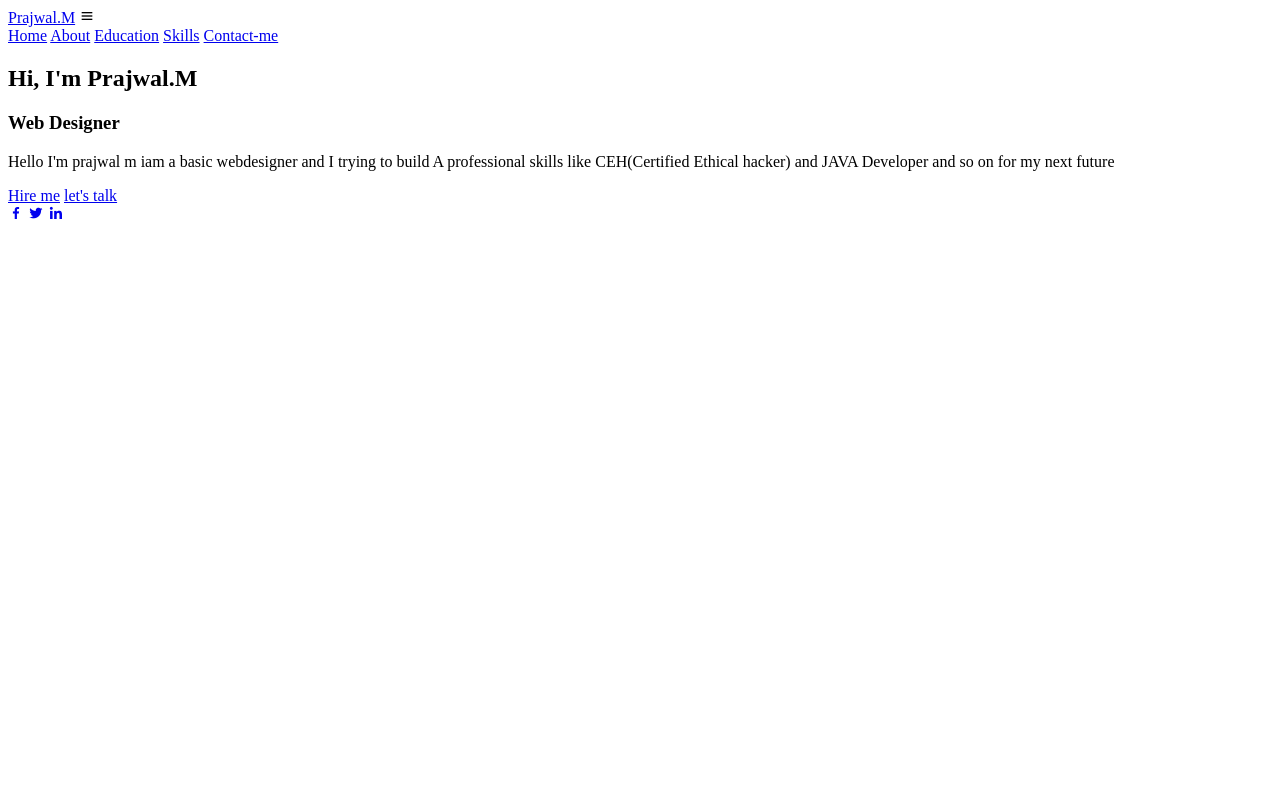
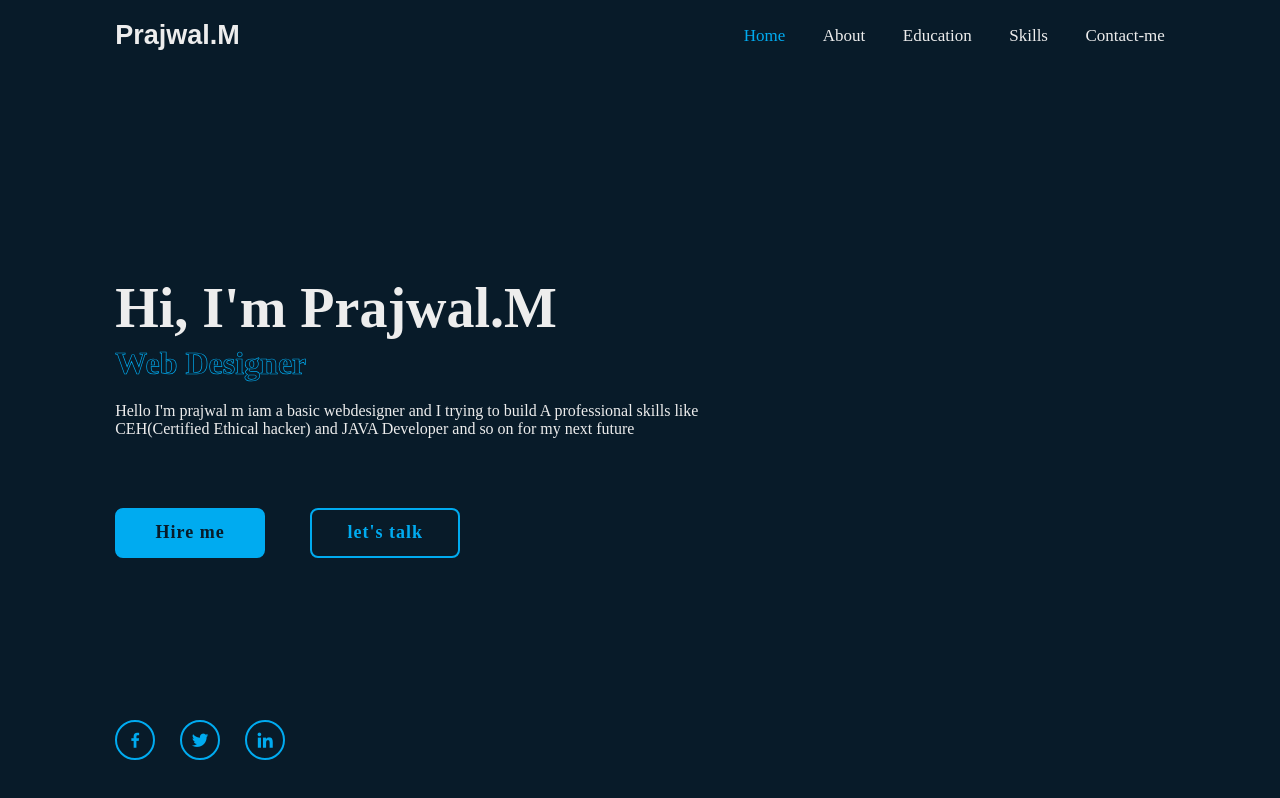
Before and after one commit to appuprajju/appuprajju.github.io, a plain HTML site: page index.html in a window 1280 px wide. Drawn offline with nearby package versions, Linux system fonts and the light colour scheme; files whose address does not match are found by name.

Commit message:
Update index.html

```diff
--- a/index.html
+++ b/index.html
@@ -3,7 +3,7 @@
 <head>
     <meta charset="UTF-8">
     <meta name="viewport" content="width=device-width, initial-scale=1.0">
-    <link rel="stylesheet" href="newproto.css">
+    <link rel="stylesheet" href="index.css">
     <title>Protfolio</title>
     <!---Box icons--->
     <link href='https://unpkg.com/boxicons@2.1.4/css/boxicons.min.css' rel='stylesheet'>
```
